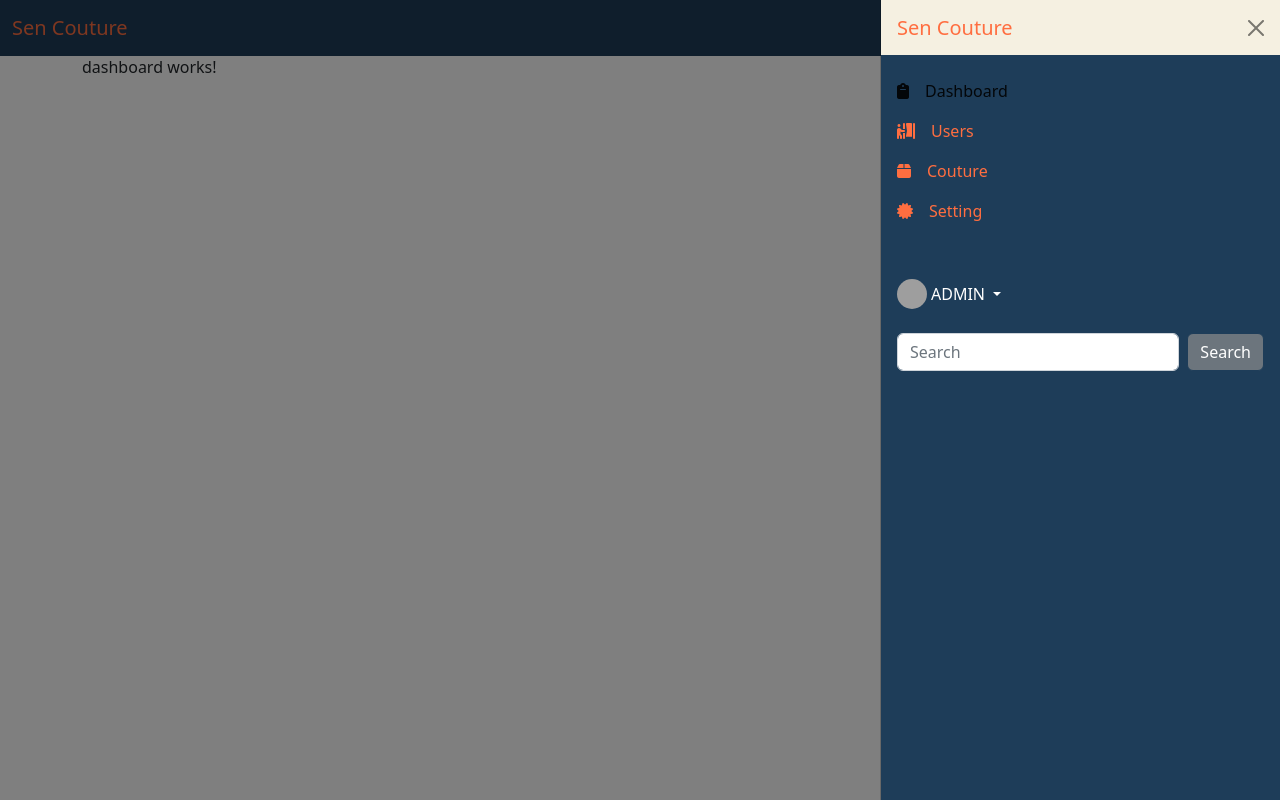
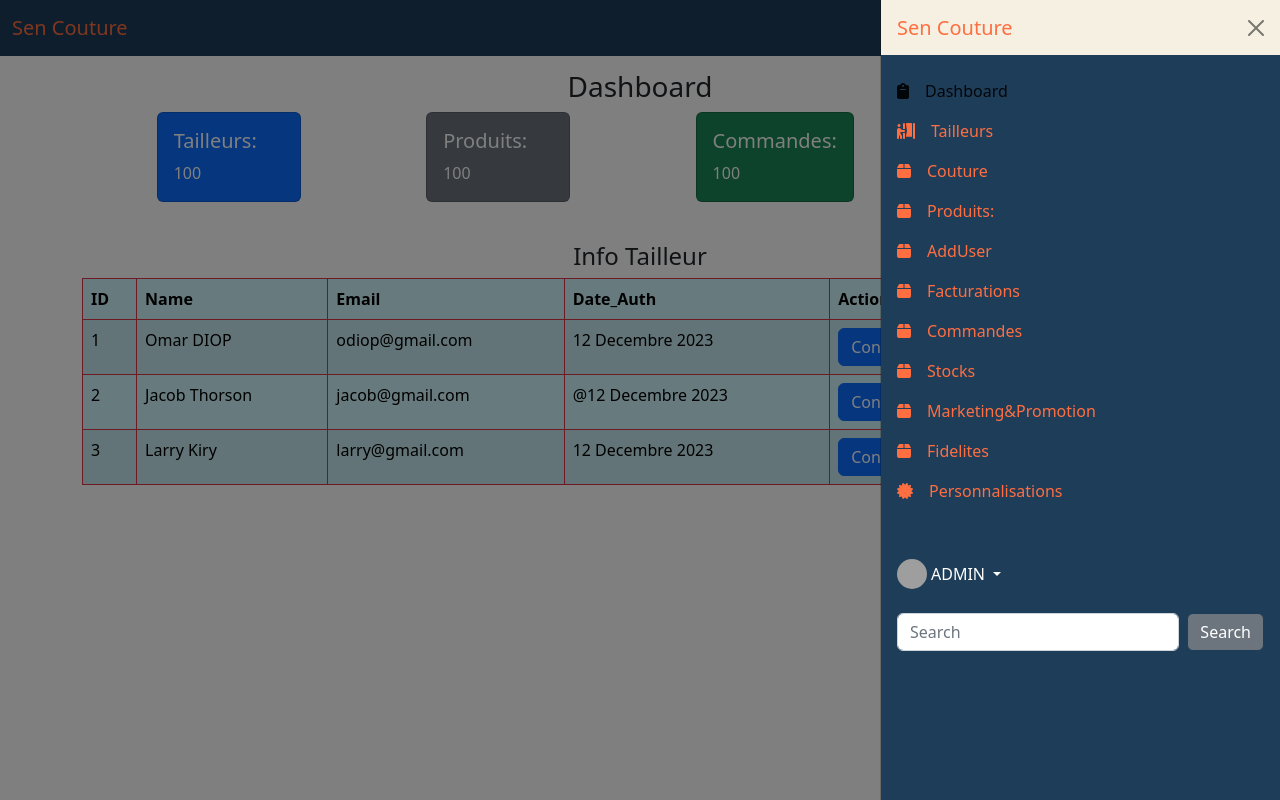
Before and after one commit to FirstOfBenTech/Put-n-go-Front, an Angular app: page /dashboard in a window 1280 px wide. Both pictures are taken after a click on the button 1240 px from the left and 28 px from the top of the page. Built offline with nearby package versions, Linux system fonts and the light colour scheme; grey boxes are pictures that could not be loaded.

Commit message:
implementation_dashboard

```diff
--- a/src/app/admin/component/dashboard/dashboard.component.css
+++ b/src/app/admin/component/dashboard/dashboard.component.css
@@ -0,0 +1,19 @@
+.container{
+  display: flex;
+  align-items: center;
+  justify-content: center;
+}
+.card{
+  max-width:12rem;
+  margin:auto;
+  min-width:9rem;
+}
+
+@media only screen and (max-width:770px){
+  .container{
+    display:column;
+    flex-direction:column;
+    align-items: center;
+    justify-content: center;
+  }
+}
--- a/src/app/admin/component/dashboard/dashboard.component.html
+++ b/src/app/admin/component/dashboard/dashboard.component.html
@@ -1 +1,68 @@
-<p>dashboard works!</p>
+<h3 class="text-center">Dashboard</h3>
+
+<div class="container">
+  <div class="card text-white bg-primary mb-3">
+    <div class="card-body">
+      <h5 class="card-title">Tailleurs:</h5>
+      <p class="card-text">100</p>
+    </div>
+  </div>
+  <div class="card text-white bg-secondary mb-3">
+    <div class="card-body">
+      <h5 class="card-title">Produits:</h5>
+      <p class="card-text">100</p>
+    </div>
+  </div>
+  <div class="card text-white bg-success mb-3">
+    <div class="card-body">
+      <h5 class="card-title">Commandes:</h5>
+      <p class="card-text">100</p>
+    </div>
+  </div>
+  <div class="card text-white bg-info mb-3">
+    <div class="card-body">
+      <h5 class="card-title">Ventes:</h5>
+      <p class="card-text">100</p>
+    </div>
+  </div>
+</div>
+<h4 class="mt-4 text-center">Info Tailleur</h4>
+<div class="">
+    <table class="table table-bordered border-danger table-info table-striped">
+      <thead>
+        <tr>
+          <th scope="col">ID</th>
+          <th scope="col">Name</th>
+          <th scope="col">Email</th>
+          <th scope="col">Date_Auth</th>
+          <th colspan="2">Action</th>
+        </tr>
+      </thead>
+      <tbody>
+        <tr>
+          <td>1</td>
+          <td>Omar DIOP</td>
+          <td>odiop@gmail.com</td>
+          <td>12 Decembre 2023</td>
+          <td><button class="btn btn-primary">Consulter</button></td>
+          <td><button class="btn btn-danger">Supprimer</button></td>
+        </tr>
+        <tr>
+          <td>2</td>
+          <td>Jacob Thorson</td>
+          <td>jacob@gmail.com</td>
+          <td>@12 Decembre 2023</td>
+          <td><button class="btn btn-primary">Consulter</button></td>
+          <td><button class="btn btn-danger">Supprimer</button></td>
+        </tr>
+        <tr>
+          <td>3</td>
+          <td>Larry Kiry</td>
+          <td>larry@gmail.com</td>
+          <td>12 Decembre 2023</td>
+          <td><button class="btn btn-primary">Consulter</button></td>
+          <td><button class="btn btn-danger">Supprimer</button></td>
+        </tr>
+      </tbody>
+    </table>
+</div>
--- a/src/app/admin/component/header/header.component.html
+++ b/src/app/admin/component/header/header.component.html
@@ -17,15 +17,43 @@
                   </li>
                   <li class="nav-item">
                       <a href="#" class="nav-link" routerLinkActive="active" routerLink="user">
-              <i class="fas fa-person-booth"></i> <span class="ms-3">Users</span></a>
+                      <i class="fas fa-person-booth"></i> <span class="ms-3">Tailleurs</span></a>
                 </li>
                   <li class="nav-item">
                     <a href="#" class="nav-link" routerLinkActive="active" routerLink="couture">
                     <i class="fas fa-box"></i> <span class="ms-3">Couture</span></a>
                 </li>
                 <li class="nav-item">
+                    <a href="#" class="nav-link" routerLinkActive="active">
+                    <i class="fas fa-box"></i> <span class="ms-3">Produits:</span></a>
+                </li>
+                <li class="nav-item">
+                  <a href="#" class="nav-link" routerLinkActive="active">
+                  <i class="fas fa-box"></i> <span class="ms-3">AddUser</span></a>
+               </li>
+               <li class="nav-item">
+                  <a href="#" class="nav-link" routerLinkActive="active">
+                  <i class="fas fa-box"></i> <span class="ms-3">Facturations</span></a>
+              </li>
+              <li class="nav-item">
+                <a href="#" class="nav-link" routerLinkActive="active">
+                <i class="fas fa-box"></i> <span class="ms-3">Commandes</span></a>
+            </li>
+              <li class="nav-item">
+                <a href="#" class="nav-link" routerLinkActive="active">
+                <i class="fas fa-box"></i> <span class="ms-3">Stocks</span></a>
+            </li>
+            <li class="nav-item">
+              <a href="#" class="nav-link" routerLinkActive="active">
+              <i class="fas fa-box"></i> <span class="ms-3">Marketing&Promotion</span></a>
+          </li>
+            <li class="nav-item">
+              <a href="#" class="nav-link" routerLinkActive="active">
+              <i class="fas fa-box"></i> <span class="ms-3">Fidelites</span></a>
+          </li>
+                <li class="nav-item">
                     <a href="#" class="nav-link" routerLinkActive="active" routerLink="setting">
-              <i class="fas fa-certificate"></i> <span class="ms-3">Setting</span></a>
+                    <i class="fas fa-certificate"></i> <span class="ms-3">Personnalisations</span></a>
               </li>
               <div class="dropdown pb-4 pt-5">
                   <a href="#" class="d-flex align-items-center text-white text-decoration-none dropdown-toggle" id="dropdownUser1" data-bs-toggle="dropdown" aria-expanded="false">
@@ -36,9 +64,7 @@
                         <li><a class="dropdown-item" href="#">New project...</a></li>
                         <li><a class="dropdown-item" href="#">Settings</a></li>
                         <li><a class="dropdown-item" href="#">Profile</a></li>
-                <li>
-                    <hr class="dropdown-divider">
-                </li>
+                        <li><hr class="dropdown-divider"></li>
                         <li><a class="dropdown-item" href="#">Sign out</a></li>
                </ul>
           </div>
--- a/src/app/admin/component/user/user.component.html
+++ b/src/app/admin/component/user/user.component.html
@@ -1 +1,3 @@
 <p>user works!</p>
+<a routerLink="addUser">AddUser</a>
+<router-outlet></router-outlet>
--- a/src/app/app.component.html
+++ b/src/app/app.component.html
@@ -1,4 +1,4 @@
 <app-header></app-header>
-<div class="container" style="margin-top: 55px;">
+<div class="container" style="margin-top: 70px;">
   <router-outlet></router-outlet>
 </div>
--- a/src/app/app.module.ts
+++ b/src/app/app.module.ts
@@ -17,7 +17,7 @@ import { CoutureComponent } from './admin/component/couture/couture.component';
     DashboardComponent,
     UserComponent,
     SettingComponent,
-    CoutureComponent
+    CoutureComponent,
   ],
   imports: [
     BrowserModule,
```
Lines whose indentation alone changed are shown as unchanged.
